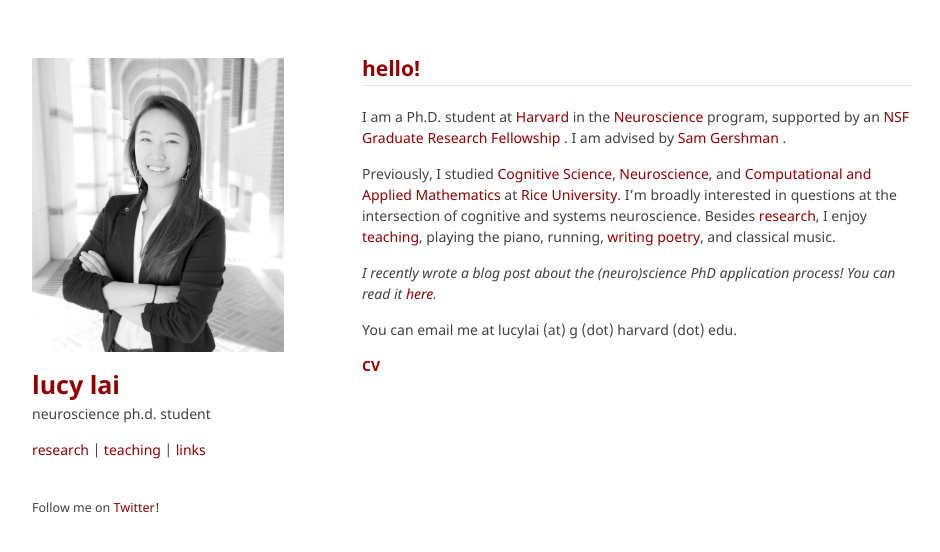
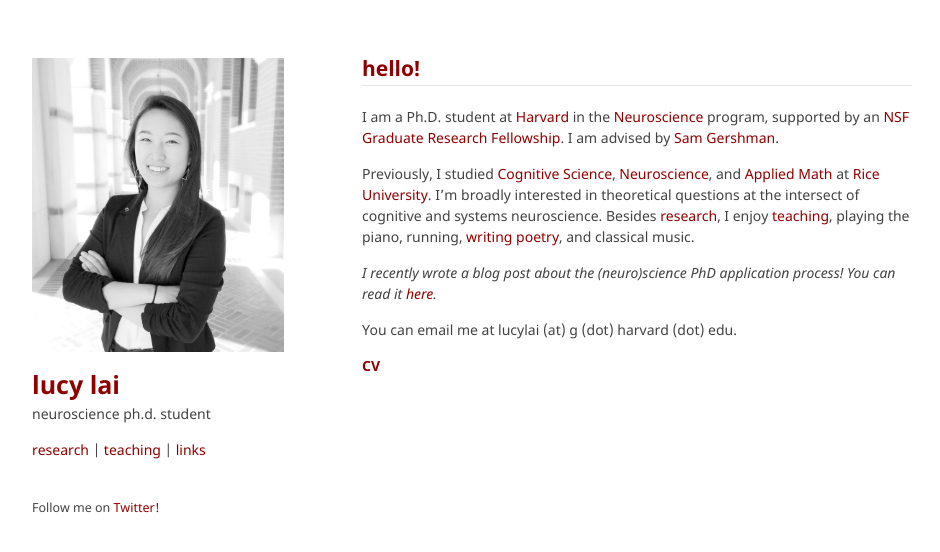
Before and after one commit to lucylai96/lucylai96.github.io, a Jekyll site: the page built from index.md, in a window 1280 px wide. Shown: the top 552 px of the page, without its empty margins (168-1108 px from the left). Built offline with Jekyll 4.4.1, drawn with Linux system fonts in a browser that asks for light colours; our own code applies the rules of GitHub Pages for plain Markdown files.

Commit message:
Update index.md

```diff
--- a/index.md
+++ b/index.md
@@ -1,10 +1,10 @@
 ## hello!
 ***
-I am a Ph.D. student at <a href="http://www.harvard.edu" target="_blank">Harvard</a> in the <a href="http://www.hms.harvard.edu/dms/neuroscience/index.html" target="_blank">Neuroscience</a> program, supported by an [NSF Graduate Research Fellowship](https://www.nsfgrfp.org/" target="_blank) . I am advised by [Sam Gershman](http://gershmanlab.webfactional.com/index.html" target="_blank) .
+I am a Ph.D. student at <a href="http://www.harvard.edu" target="_blank">Harvard</a> in the <a href="http://www.hms.harvard.edu/dms/neuroscience/index.html" target="_blank">Neuroscience</a> program, supported by an <a href="https://www.nsfgrfp.org/" target="_blank">NSF Graduate Research Fellowship</a>. I am advised by <a href="http://gershmanlab.webfactional.com/index.html" target="_blank">Sam Gershman</a>.
 
-Previously, I studied [Cognitive Science](http://cogsci.rice.edu/), [Neuroscience](http://neuroscience.rice.edu), and [Computational and Applied Mathematics](http://www.caam.rice.edu/) at [Rice University](http://www.rice.edu/). I’m broadly interested in questions at the intersection of cognitive and systems neuroscience. Besides [research](./research.html), I enjoy [teaching](./teaching.html), playing the piano, running, [writing poetry](http://subcorticalsongs.wordpress.com/), and classical music.
+Previously, I studied <a href="http://cogsci.rice.edu/" target="_blank">Cognitive Science</a>, <a href="http://neuroscience.rice.edu" target="_blank">Neuroscience</a>, and <a href="http://www.caam.rice.edu/" target="_blank">Applied Math</a> at <a href="http://www.rice.edu/" target="_blank">Rice University</a>. I’m broadly interested in theoretical questions at the intersect of cognitive and systems neuroscience. Besides [research](./research.html), I enjoy [teaching](./teaching.html), playing the piano, running, <a href="http://subcorticalsongs.wordpress.com/" target="_blank">writing poetry</a>, and classical music.
 
-*I recently wrote a blog post about the (neuro)science PhD application process! You can read it [here](https://lucyblogs.wordpress.com/2018/08/02/all-about-phd-applications/).*
+*I recently wrote a blog post about the (neuro)science PhD application process! You can read it <a href="https://lucyblogs.wordpress.com/2018/08/02/all-about-phd-applications/" target="_blank">here</a>.*
 
 You can email me at lucylai (at) g (dot) harvard (dot) edu.
 
```
